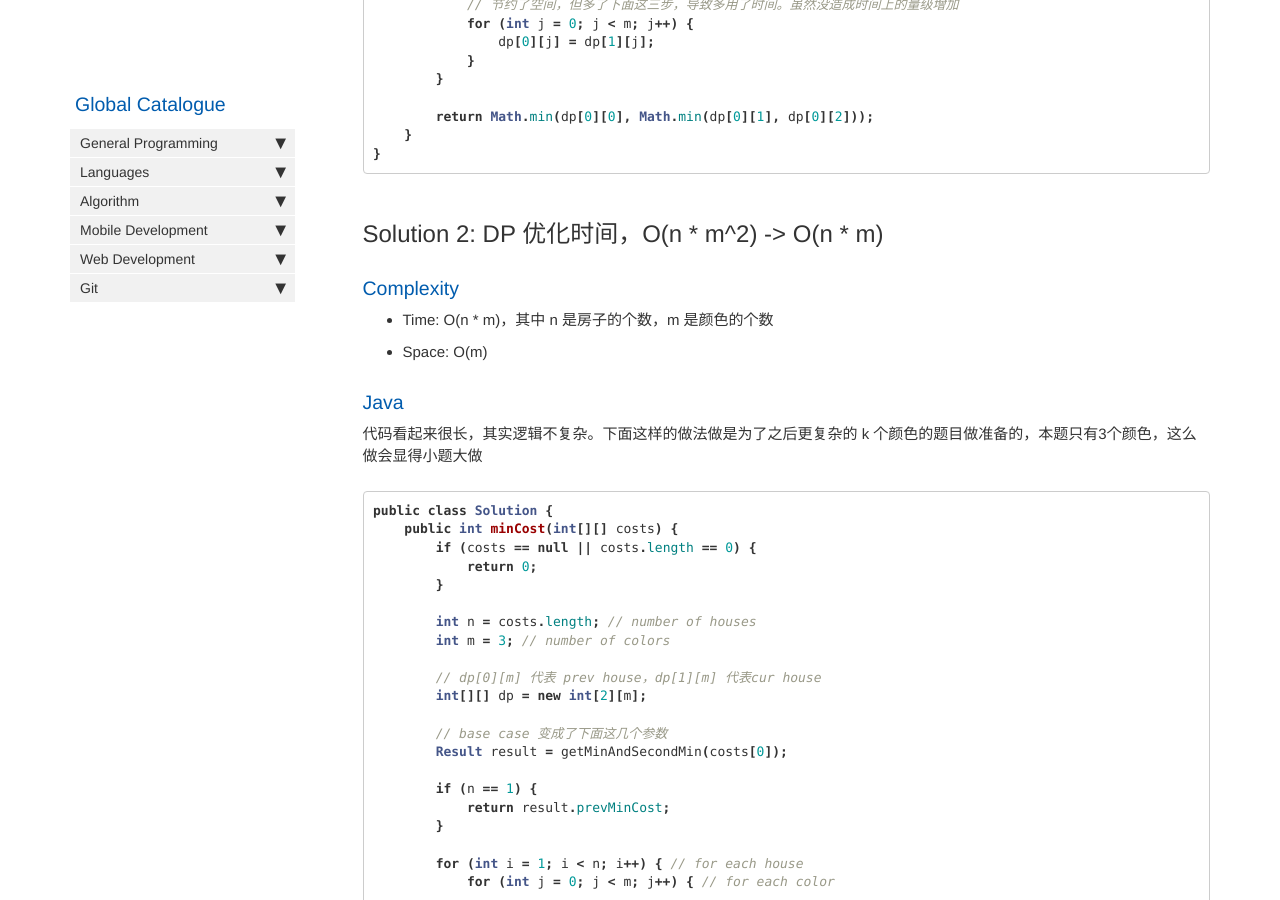
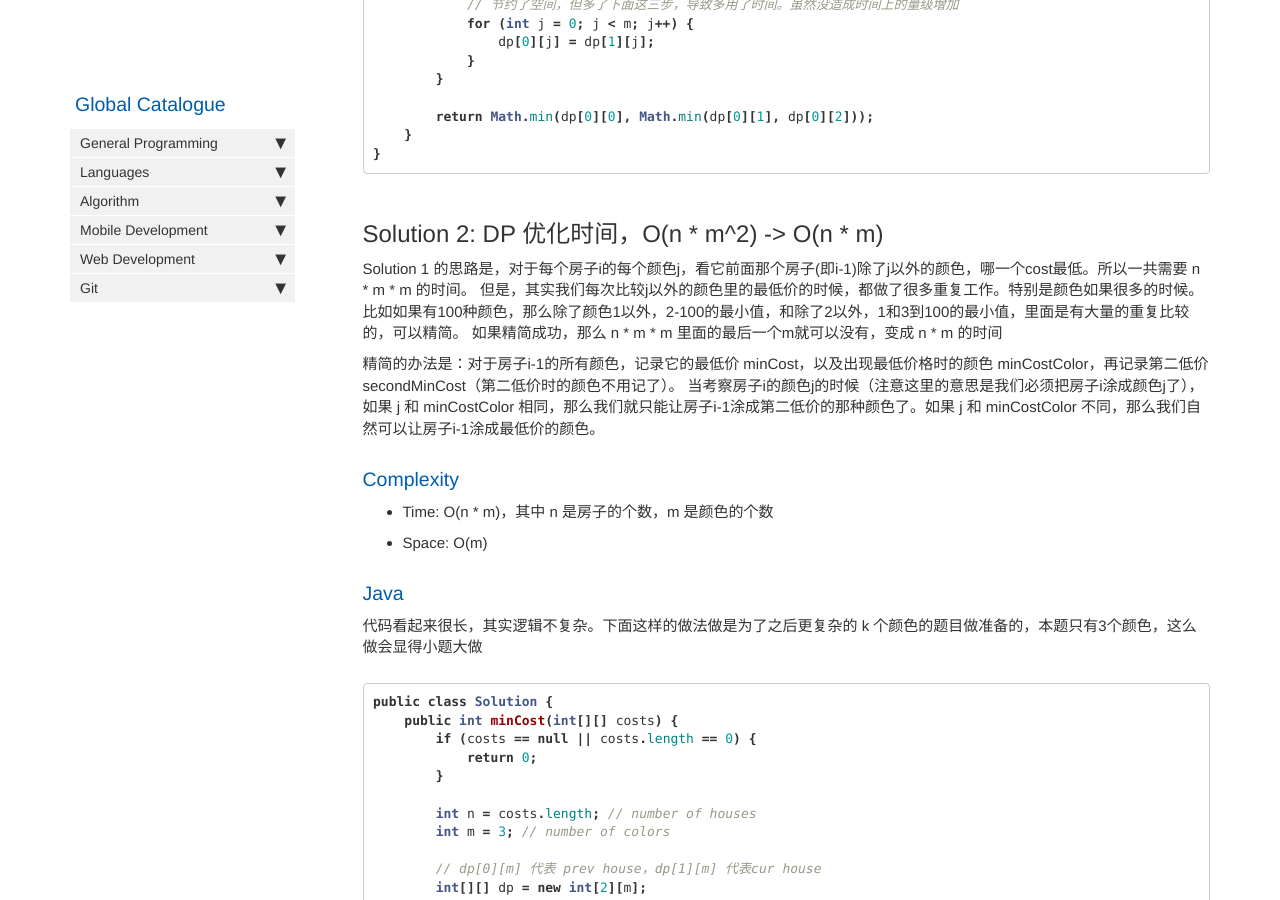
Before and after one commit to HungryOrc/hungryorc.github.io, a Jekyll site: the page built from pages/algorithm/algorithm_paint_house.md, in a window 1280 px wide and 900 px high, scrolled down 2376 px. Built offline with Jekyll 4.4.1, drawn with Linux system fonts in a browser that asks for light colours; nearby versions of some CDN libraries; comment, search, counter and statistics services are not loaded.

Commit message:
Update algorithm_paint_house.md

````diff
--- a/pages/algorithm/algorithm_paint_house.md
+++ b/pages/algorithm/algorithm_paint_house.md
@@ -115,7 +115,13 @@ class Solution {
 ```
 
 ## Solution 2: DP 优化时间，O(n * m^2) -> O(n * m)
+Solution 1 的思路是，对于每个房子i的每个颜色j，看它前面那个房子(即i-1)除了j以外的颜色，哪一个cost最低。所以一共需要 n * m * m 的时间。
+但是，其实我们每次比较j以外的颜色里的最低价的时候，都做了很多重复工作。特别是颜色如果很多的时候。
+比如如果有100种颜色，那么除了颜色1以外，2-100的最小值，和除了2以外，1和3到100的最小值，里面是有大量的重复比较的，可以精简。
+如果精简成功，那么 n * m * m 里面的最后一个m就可以没有，变成 n * m 的时间
 
+精简的办法是：对于房子i-1的所有颜色，记录它的最低价 minCost，以及出现最低价格时的颜色 minCostColor，再记录第二低价 secondMinCost（第二低价时的颜色不用记了）。
+当考察房子i的颜色j的时候（注意这里的意思是我们必须把房子i涂成颜色j了），如果 j 和 minCostColor 相同，那么我们就只能让房子i-1涂成第二低价的那种颜色了。如果 j 和 minCostColor 不同，那么我们自然可以让房子i-1涂成最低价的颜色。
 
 ### Complexity
 * Time: O(n * m)，其中 n 是房子的个数，m 是颜色的个数
````
